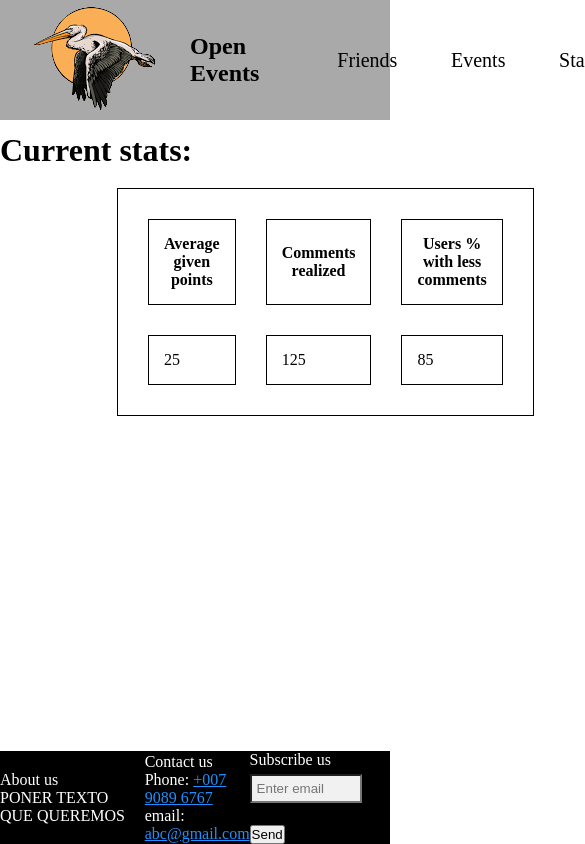
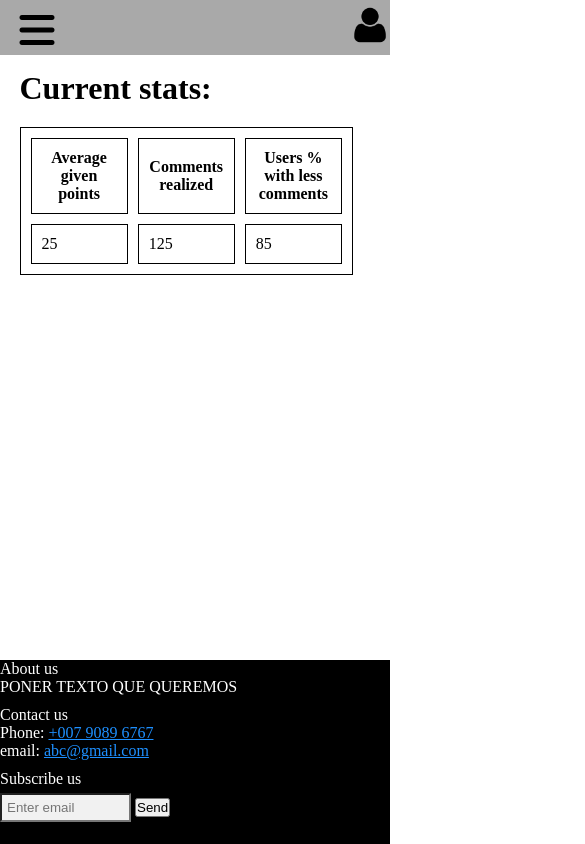
Before and after one commit to lservera03/practicaWeb, a website: page src/estadistica.html in a window 390 px wide. Shown: the top 844 px of the page, 585 px wide, since content can reach past the window. Drawn offline with Linux system fonts and the light colour scheme.

Commit message:
Implemented Estadistica responsive, improved create account responsive

```diff
--- a/src/estadistica.css
+++ b/src/estadistica.css
@@ -2,46 +2,145 @@
     padding: 0px;
     margin: 0px;
 }
-.header{
+
+
+.menu_phone {
+    font-size: 40px;
+    margin-left: 5%;
+    margin-top: 2%;
+}
+
+.header {
+    display: flex;
+    justify-content: space-between;
+    background-color: darkgray;
+}
+
+.logo_container {
+    display: none;
+}
+
+.navigation {
+    display: none;
+}
+
+
+.userMenu {
+    display: flex;
+    align-items: center;
+    margin-left: 20%;
+    gap: 30%;
+}
+
+.userMenu img {
+    height: 40px;
+}
+
+#logout {
+    display: none;
+}
+
+footer {
+    position: fixed;
+    bottom: 0;
+    width: 100%;
+    background-color: black;
+}
+
+.footer_section {
+    color: white;
+    display: flex;
+    flex-direction: column;
+    gap: 10px;
+}
+
+.footer_section a {
+    color: dodgerblue;
+}
+
+.bloquefooter input[type=text] {
+    width: 30%;
+    padding: 5px;
+    margin: 5px 0 22px 0;
+    background: #f1f1f1;
+}
+
+
+#statsTable {
+    margin-top: 5%;
+    margin-left: 5%;
+}
+
+#statsTable table {
+    table-layout: fixed;
+    width: 90%;
+    border-spacing: 10px;
+    border: 1px solid black;
+}
+
+#statsTable table th, td {
+    padding: 10px;
+    border: 1px solid black;
+}
+
+#statsText {
+    margin-top: 4%;
+    margin-left: 5%;
+}
+
+
+@media only screen and (min-width: 1200px) {
+
+
+    .menu_phone {
+        display: none;
+    }
+
+    .header {
         display: flex;
         gap: 20%;
         height: 120px;
         background-color: darkgray;
-
-
     }
 
-.logo_container{
+    .logo_container {
         display: flex;
         align-items: center;
+    }
 
-}
-.logo_container img{
+    .logo_container img {
         height: 120%;
     }
-.navigation{
+
+    .navigation {
         display: flex;
         align-items: center;
         gap: 30%;
 
     }
-.navigation a{
+
+    .navigation a {
         text-decoration: none;
         font-size: 20px;
         color: #000;
     }
-.userMenu{
+
+    .userMenu {
         display: flex;
         align-items: center;
         margin-left: 20%;
         gap: 30%;
     }
-.userMenu img{
+
+    .userMenu img {
         height: 40px;
     }
-#logout{
+
+    #logout {
         width: 10%;
         height: 100%;
+        display: flex;
+        align-items: center;
     }
 
     footer {
@@ -70,12 +169,14 @@ footer {
     }
 
 
-#statsTable{
+    #statsTable {
         margin-top: 5%;
-    margin-left: 30%;
+        margin-left: 15%;
     }
 
     #statsTable table {
+        table-layout: fixed;
+        width: 90%;
         border-spacing: 30px;
         border: 1px solid black;
     }
@@ -85,6 +186,9 @@ footer {
         border: 1px solid black;
     }
 
-#statsText{
-    margin-top: 3%;
+    #statsText {
+        margin-top: 2%;
+        margin-left: 2%;
     }
+
+}
--- a/src/estadistica.html
+++ b/src/estadistica.html
@@ -6,10 +6,17 @@
     <meta name="viewport" content="width=device-width, initial-scale=1.0">
     <title>Statistics</title>
     <link rel="stylesheet" href="estadistica.css">
+    <script src="https://kit.fontawesome.com/a076d05399.js" crossorigin="anonymous"></script>
 </head>
 <body>
 <header>
     <section class="header">
+
+        <div class="menu_phone">
+            <i class="fas fa-bars"></i>
+        </div>
+
+
         <div class="logo_container">
             <a><img class="image_logo" src="image/logo.png" alt="Pelican Logo"/></a>
             <h2>Open Events</h2>
@@ -25,7 +32,7 @@
 
         <div class="userMenu">
             <a href="cuentaUsuario.html"><img src="image/user.png" alt="user"/></a>
-            <a href="#"><img src="image/logout.png" alt="Logout"/></a>
+            <a href="#" id="logout"><img src="image/logout.png" alt="Logout"/></a>
         </div>
 
     </section>
@@ -50,7 +57,7 @@
     </div>
 
 </main>
-<footer >
+<footer>
     <div class="footer_section">
         <div class="bloquefooter">
             <div class="topic">About us</div>
```
Also changed, not shown: src/crearUsuario.css (+8 -13 lines). Lines whose indentation alone changed are shown as unchanged.
